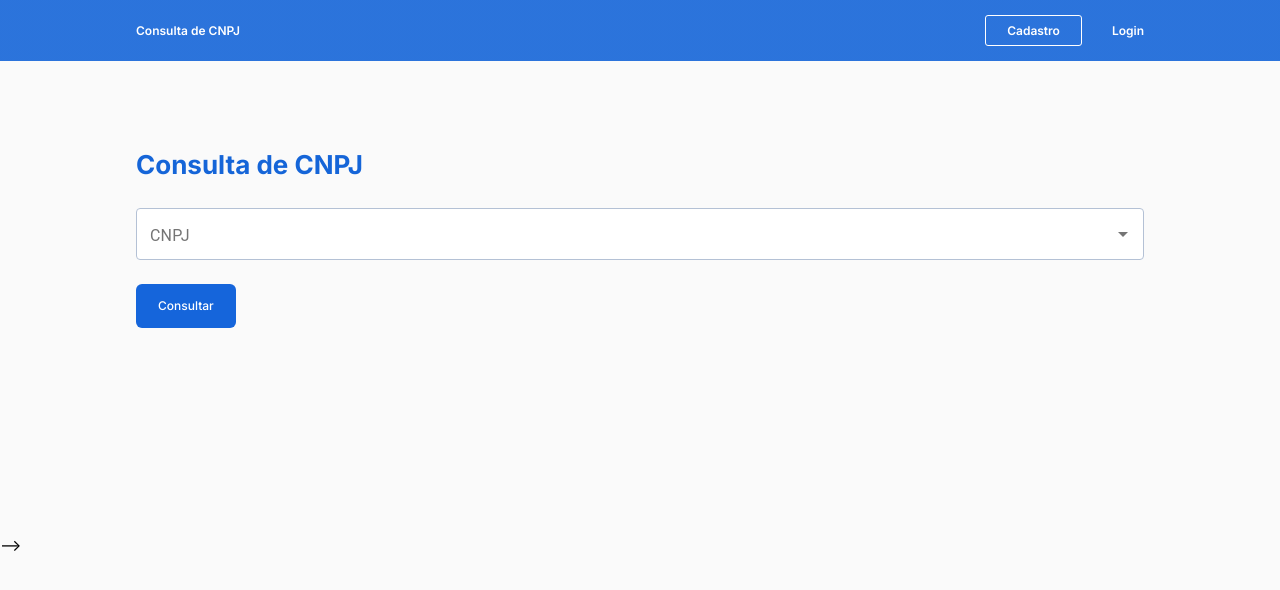
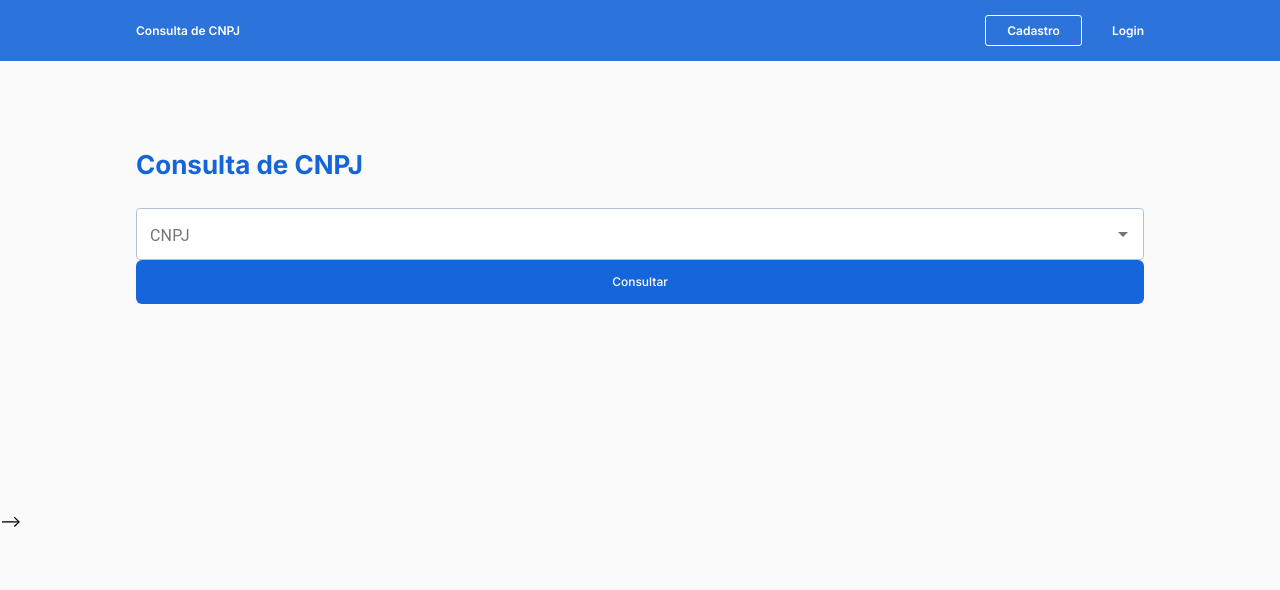
Before and after one commit to gsdeveloper/consulta-cnpj, a React (Create React App) app: page / in a window 1280 px wide. Shown: the top 590 px of the page. Built offline with nearby package versions, Linux system fonts and the light colour scheme; no server answers.

Commit message:
feat: style blue button variations

```diff
--- a/src/components/blue-button/blue-button.scss
+++ b/src/components/blue-button/blue-button.scss
@@ -6,10 +6,19 @@
   font-weight: 500;
   font-size: 12px;
   height: 44px;
+  width: 100%;
   &:active {
     background-color: #0e4eac;
   }
-  &--main {
+  &--sign {
+    margin-top: 31px;
+    height: 50px;
+    display: flex;
+    justify-content: center;
+    align-items: center;
+  }
+  &--consult {
+    width: initial;
     margin-top: 24px;
   }
 }
```
